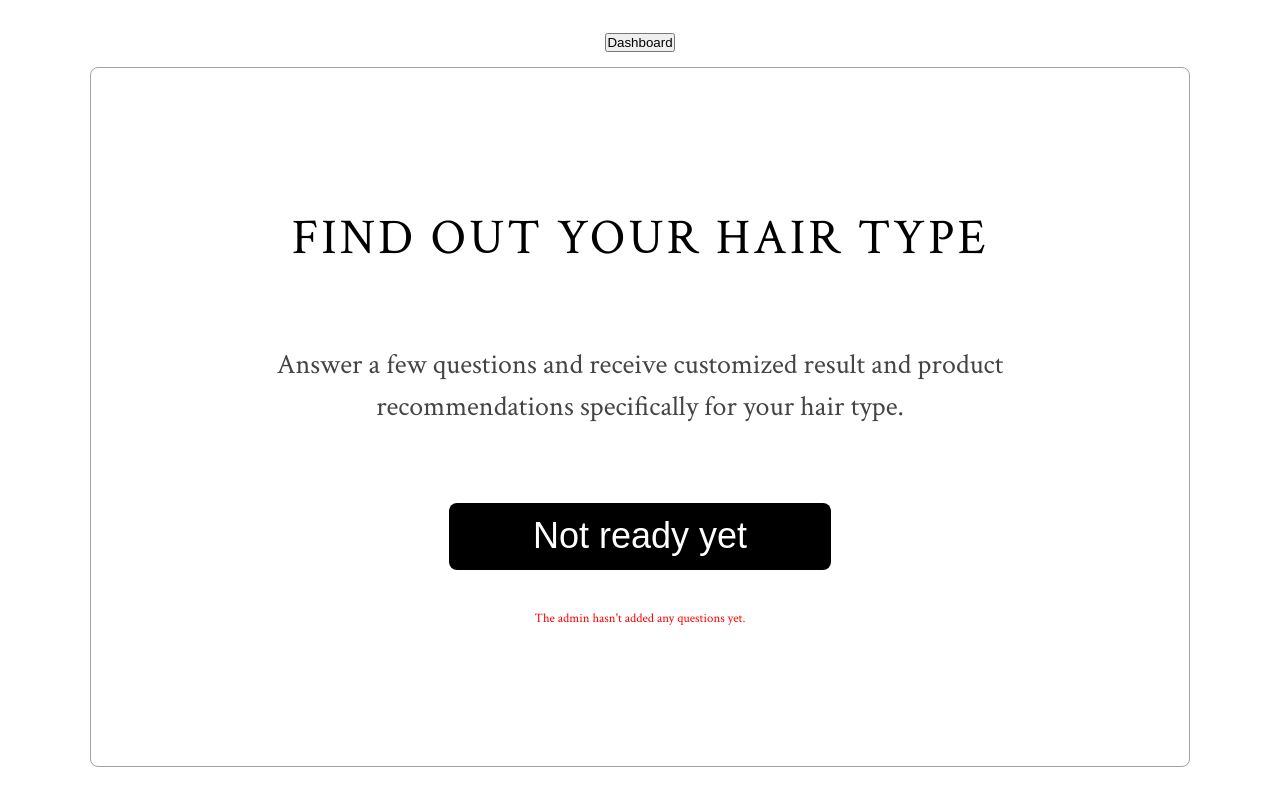
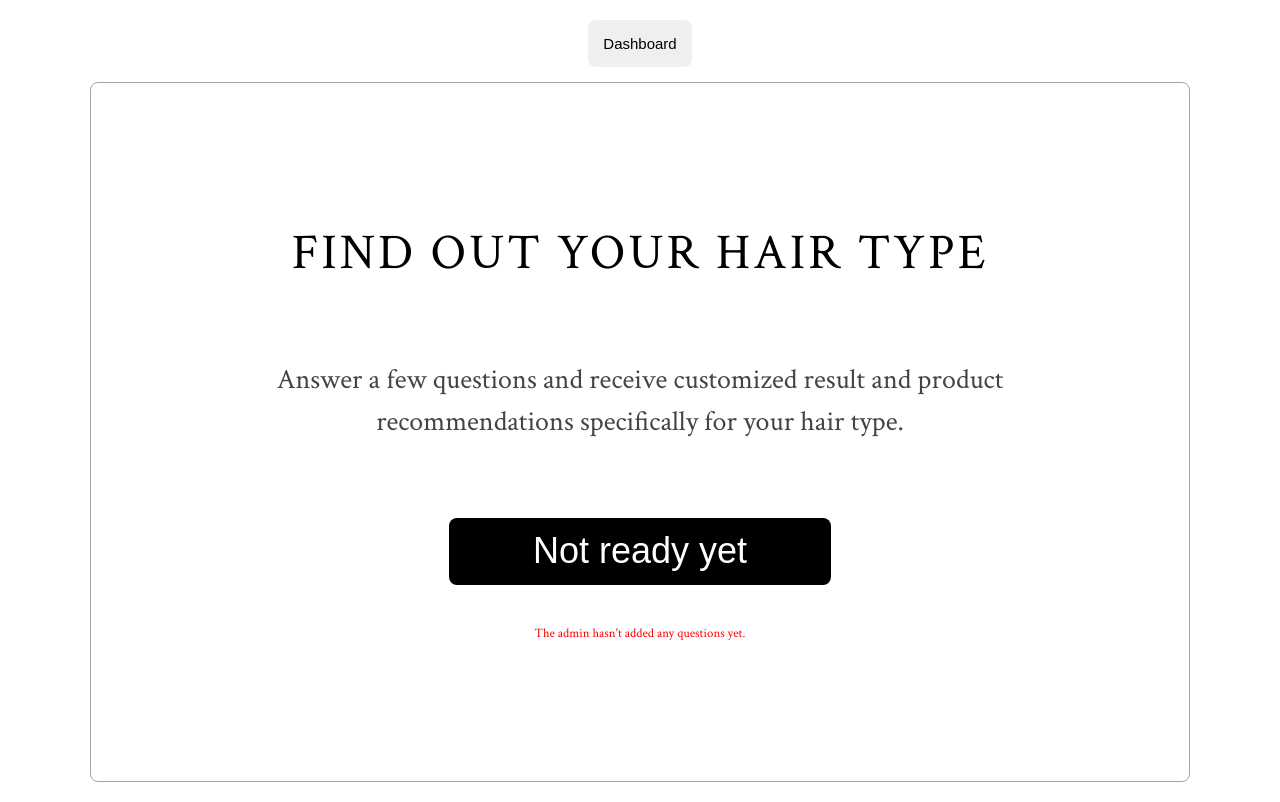
Before and after one commit to nardany/dashboardpage, a React (Vite) app: page / in a window 1280 px wide. Built offline with nearby package versions, Linux system fonts and the light colour scheme.

Commit message:
style change

```diff
--- a/src/components/Dashboard/Dashboard.jsx
+++ b/src/components/Dashboard/Dashboard.jsx
@@ -423,7 +423,7 @@ function Dashboard() {
   return (
     <div className="dashboard">
       <h1>Dashboard</h1>
-      <button onClick={() => navigate("/")}>HOME</button>
+      <button onClick={() => navigate("/")} className='toDashboardPage' >HOME</button>
       <div style={{ marginBottom: "20px" }}>
         <label
           style={{ display: "block", marginBottom: "5px", fontWeight: "bold" }}
--- a/src/components/Home/Home.css
+++ b/src/components/Home/Home.css
@@ -61,7 +61,13 @@
   cursor: pointer;
   transition: background-color 0.3s ease;
 }
-
+.toDashboardPage{
+  padding: 15px;
+  border: none;
+  border-radius: 8px;
+  font-size: 15px;
+  cursor: pointer;
+}
 @media (max-width: 768px) {
   .header {
     font-size: 40px;
--- a/src/components/Home/Home.jsx
+++ b/src/components/Home/Home.jsx
@@ -34,7 +34,7 @@ function Home() {
 
   return (
     <div className="main">
-      <button style={{ marginBottom: "15px" }} onClick={handleDashboard}>
+      <button style={{ marginBottom: "15px" }} className='toDashboardPage' onClick={handleDashboard}>
         Dashboard
       </button>
       <div className="content contentHome">
```
